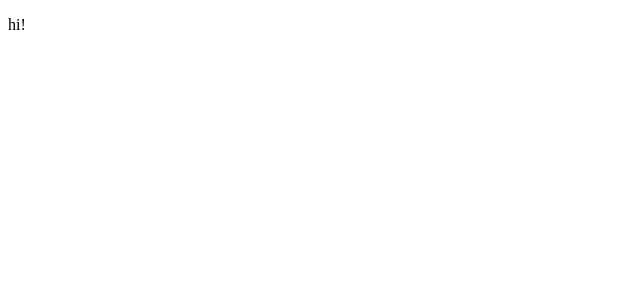
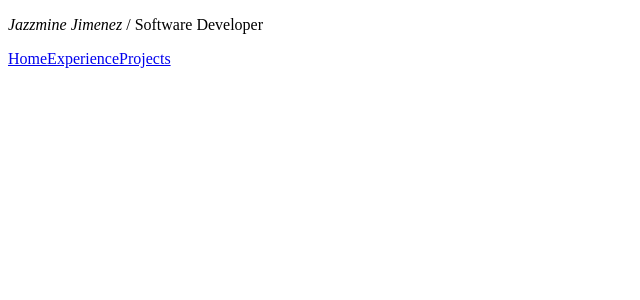
Before and after one commit to Jazzmine-Jimenez/portfolio-v2, a React app: page / in a window 1280 px wide. Shown: the top 300 px of the page, without its empty margins (0-640 px from the left). Built offline with nearby package versions, Linux system fonts and the light colour scheme; the HTML template or start-up script is replaced by a standard one.

Commit message:
html for header

```diff
--- a/src/home.jsx
+++ b/src/home.jsx
@@ -1,5 +1,25 @@
 import React from 'react'
 
 export default function Home () {
-  return <p>hi!</p>
+  return (
+    header()
+  )
 }
+
+const header = () => {
+  return (
+    <div className="container-fluid">
+      <div className="row align-items-center">
+        <div className="col-9">
+          <p><i className="fas fa-laptop-code"> Jazzmine Jimenez </i> / Software Developer</p>
+        </div>
+        <div className="col-3 d-flex justify-content-evenly">
+          <a href="#">Home</a>
+          <a href="#">Experience</a>
+          <a href="#">Projects</a>
+        </div>
+      </div>
+
+    </div>
+  )
+}
```
Also changed, not shown: 2 other files (tests, documents, lock files or other folders).
